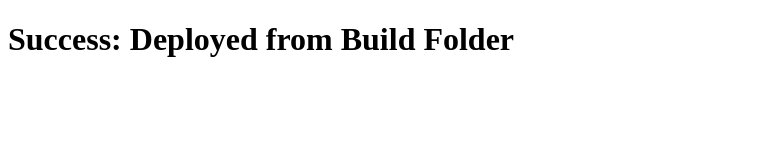
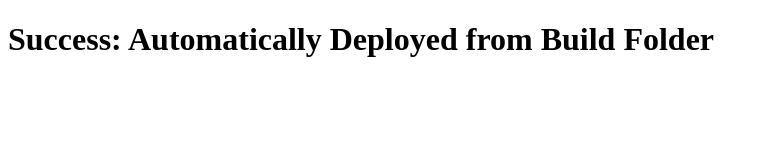
Before and after one commit to meenakshi2217/meenu, a plain HTML site: page build/index.html in a window 1280 px wide. Shown: the whole page, without its empty margins (0-768 px from the left). Drawn offline with Linux system fonts and the light colour scheme.

Commit message:
Update deployment success message in index.html

```diff
--- a/build/index.html
+++ b/build/index.html
@@ -1,6 +1,6 @@
 <!DOCTYPE html>
 <html>
 <body>
-    <h1>Success: Deployed from Build Folder</h1>
+    <h1>Success: Automatically Deployed from Build Folder</h1>
 </body>
 </html>
```
